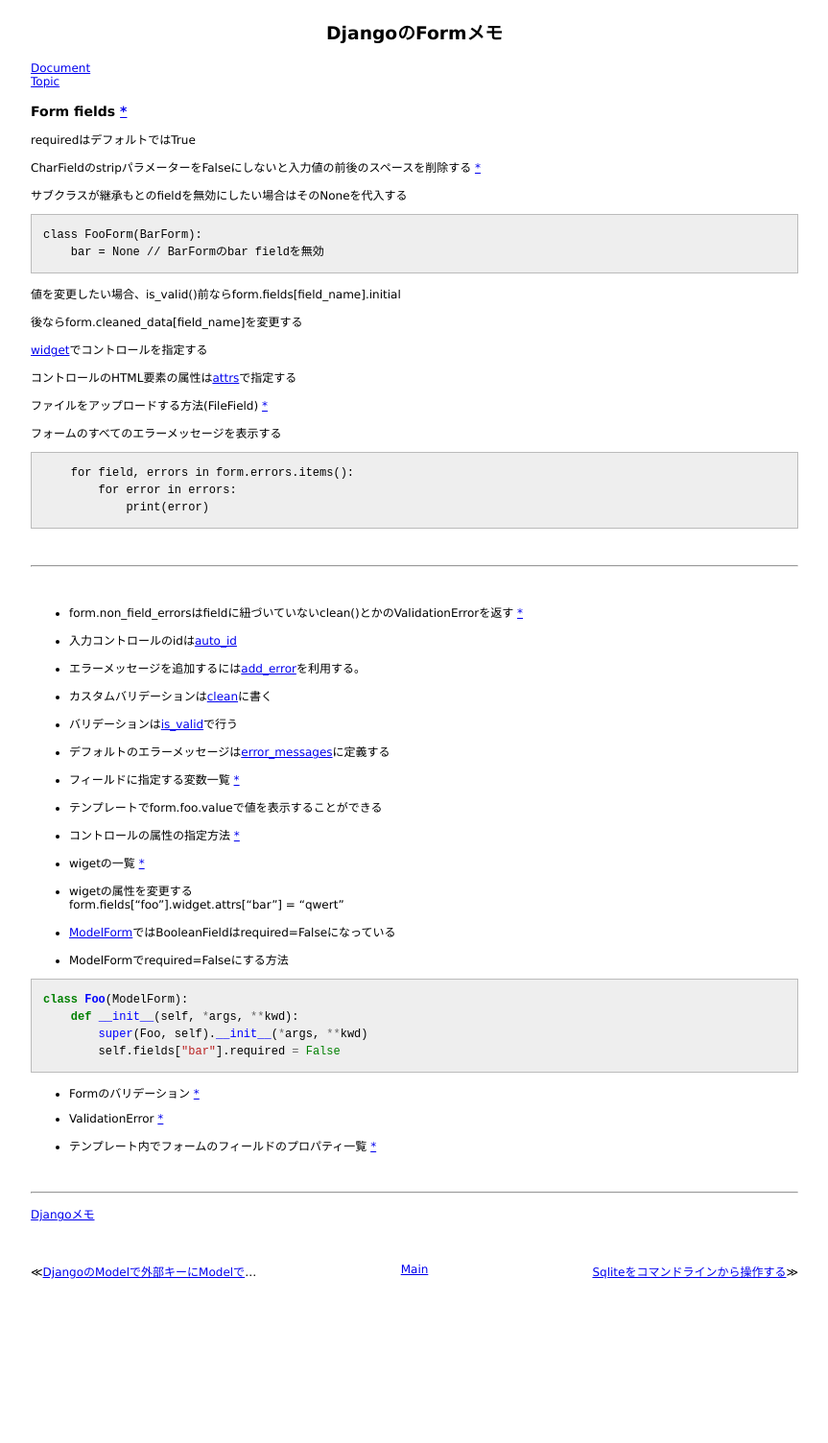
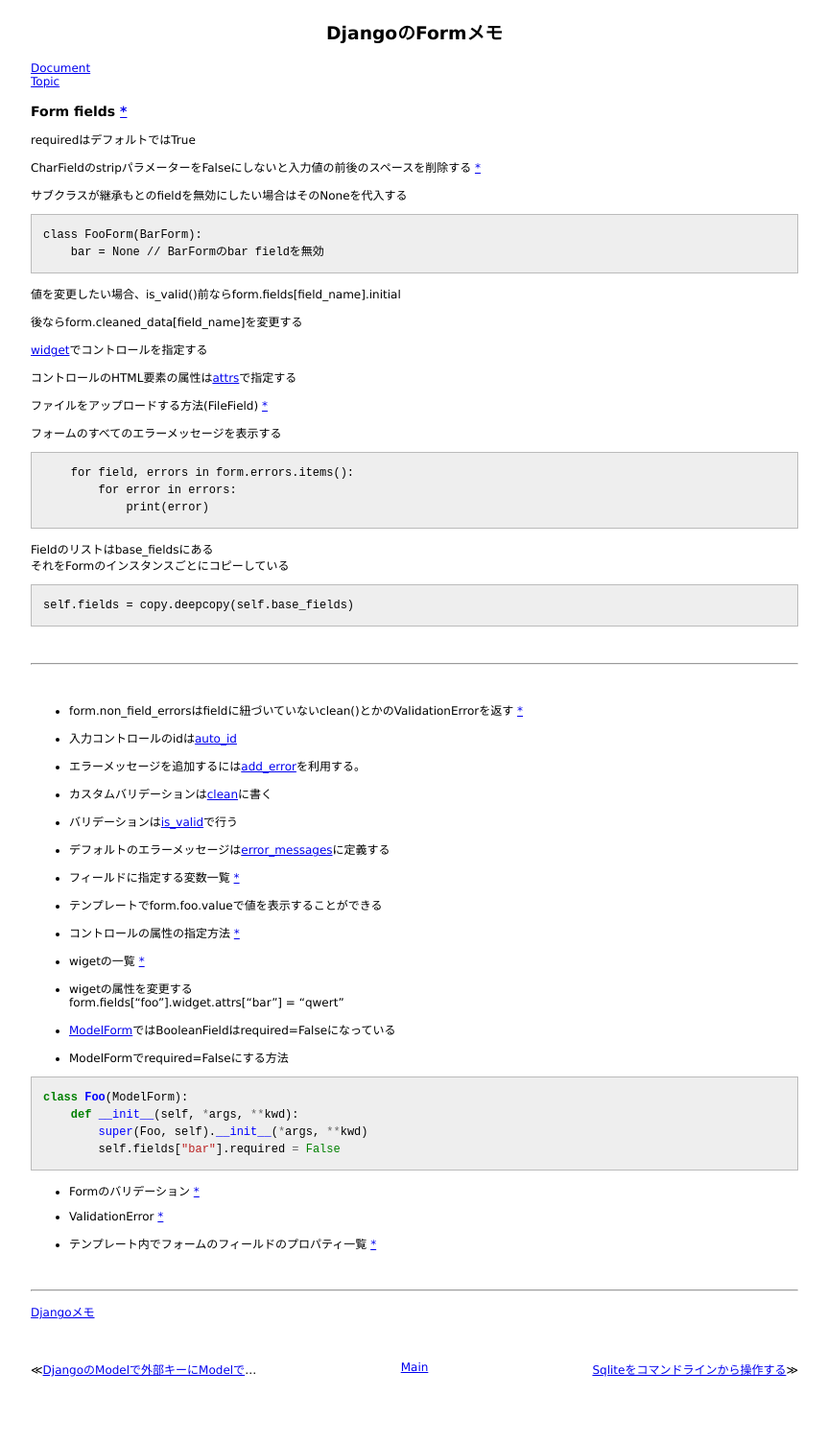
Before and after one commit to 38elements/38elements.github.com, a Jekyll site: the page built from _posts/2014-12-02-django-forms.md, in a window 1280 px wide. Shown: the whole page at 96% size, without its empty margins (208-1071 px from the left). Built offline with Jekyll 4.4.1, drawn with Linux system fonts in a browser that asks for light colours; before the commit the page ends 1402 px from its top, so only the background shows below that.

Commit message:
Update 2014-12-02-django-forms.md

````diff
--- a/_posts/2014-12-02-django-forms.md
+++ b/_posts/2014-12-02-django-forms.md
@@ -32,6 +32,13 @@ class FooForm(BarForm):
     for field, errors in form.errors.items():
         for error in errors:
             print(error)
+```
+
+Fieldのリストはbase_fieldsにある
+それをFormのインスタンスごとにコピーしている
+
+```
+self.fields = copy.deepcopy(self.base_fields)
 ```
 <br>
 
````
